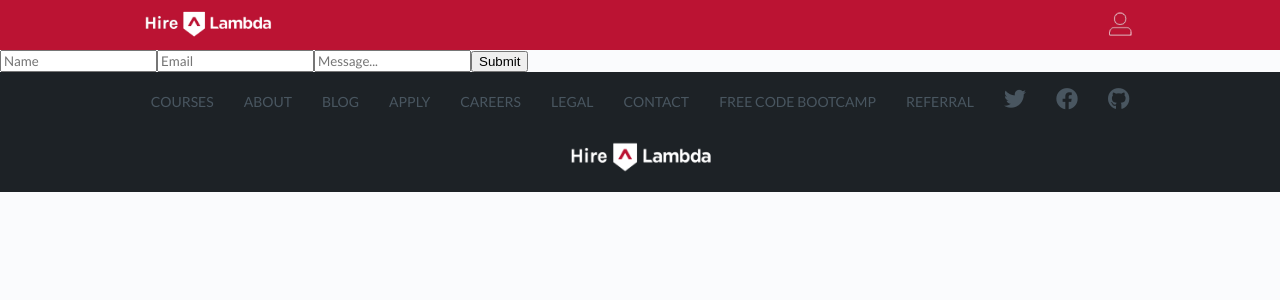
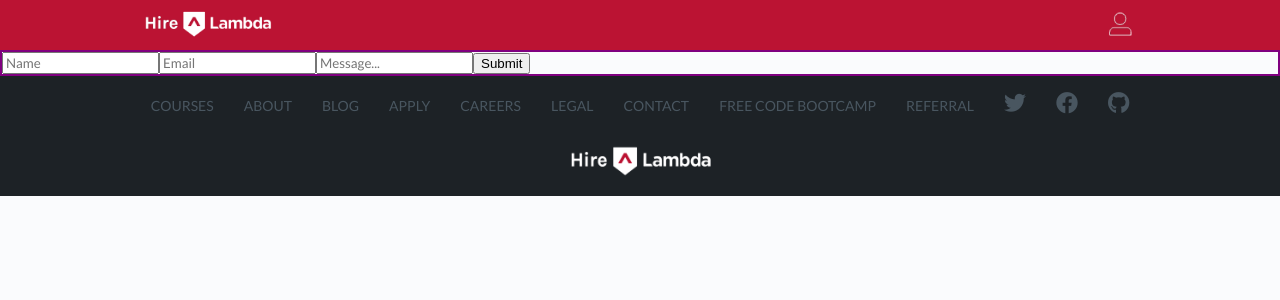
Before and after one commit to labs12-project-showcase/labs12-project-showcase-FE, a React (Create React App) app: page /contact-me in a window 1280 px wide. Shown: the top 300 px of the page. Built offline with nearby package versions, Linux system fonts and the light colour scheme; what auth0-js would draw is missing.

Commit message:
fixed route

```diff
--- a/src/App.scss
+++ b/src/App.scss
@@ -25,3 +25,4 @@
 @import "./components/student/skills/skills";
 @import "./components/student/status/status";
 @import "./components/student/projectcards/projectcards";
+@import "./components/student/contactForm/contactForm";
--- a/src/components/student/contactForm/_contactForm.scss
+++ b/src/components/student/contactForm/_contactForm.scss
@@ -1,3 +1,3 @@
 .contactForm{
-
+   border: 2px solid purple;
 }
```
